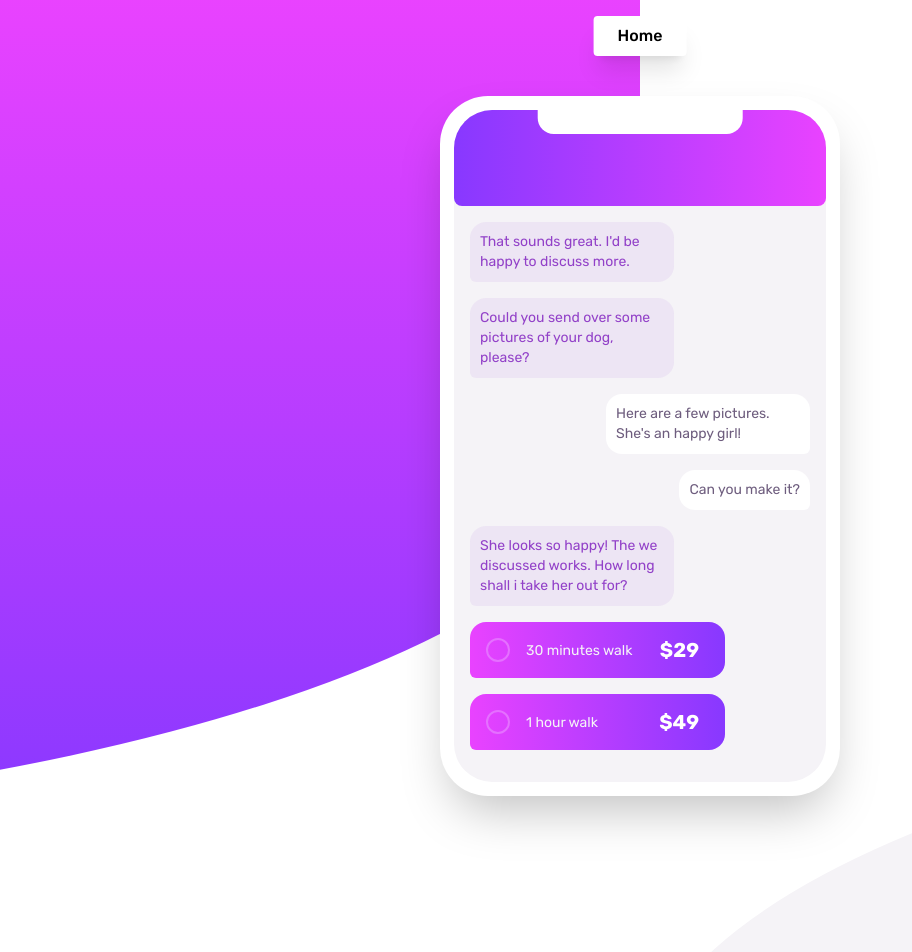
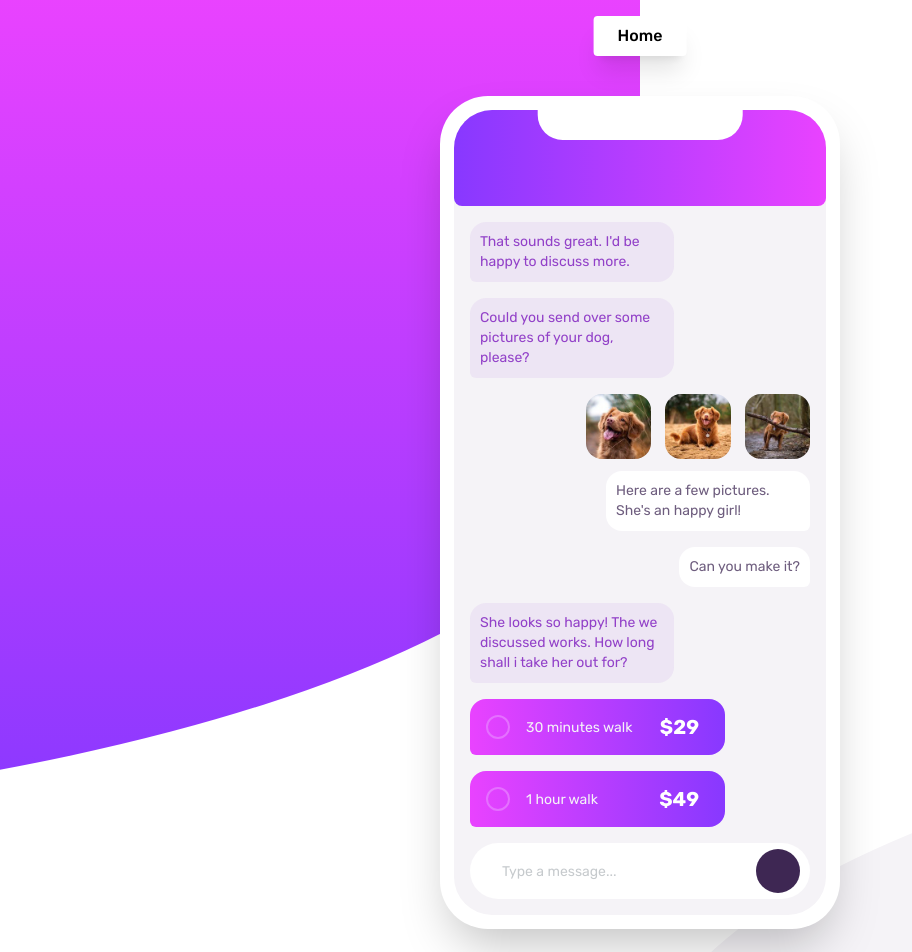
Before and after one commit to john-mirage/frontend-mentor, a Next.js app: page /chatapp in a window 1280 px wide. Shown: the top 952 px of the page, without its empty margins (0-912 px from the left). Built offline with nearby package versions, Linux system fonts and the light colour scheme.

Commit message:
feat(chatapp): add appinput and apppictures

```diff
--- /dev/null
+++ b/src/components/chatapp/AppInput.js
@@ -0,0 +1,52 @@
+import styled from "styled-components";
+
+const Container = styled.div`
+    position: relative;
+    width: 100%;
+    height: 5.6rem;
+    background-color: ${props => props.theme.secondaryWhite};
+    border-radius: 2.8rem;
+    overflow: hidden;
+`;
+
+const TextInput = styled.input`
+    display: block;
+    width: 100%;
+    height: 100%;
+    border: none;
+    outline: none;
+    padding-left: 3.2rem;
+    padding-right: 6.4rem;
+    font-family: "Rubik", sans-serif;
+    font-size: 1.4rem;
+    font-weight: 400;
+    color: ${props => props.theme.textDesaturatedDarkViolet};
+
+    &::placeholder {
+        color: ${props => props.theme.textGrayishBlue};
+    }
+`;
+
+const Button = styled.button`
+    position: absolute;
+    top: 50%;
+    right: 1rem;
+    transform: translateY(-50%);
+    width: 4.4rem;
+    height: 4.4rem;
+    border-radius: 50%;
+    background-color: ${props => props.theme.secondaryVeryDarkDesaturatedViolet};
+    outline: none;
+    border: none;
+`;
+
+function AppInput() {
+    return (
+        <Container>
+            <TextInput type="text" placeholder="Type a message..." />
+            <Button />
+        </Container>
+    );
+}
+
+export default AppInput;
--- a/src/components/chatapp/Feed.js
+++ b/src/components/chatapp/Feed.js
@@ -1,4 +1,5 @@
 import styled from "styled-components";
+import Pictures from "@components/chatapp/Pictures";
 import Proposition from "@components/chatapp/Proposition";
 
 const Container = styled.div`
@@ -6,7 +7,7 @@ const Container = styled.div`
     flex-direction: column;
     width: 100%;
     height: auto;
-    padding: 1.6rem;
+    padding-top: 1.6rem;
 `;
 
 const Message = styled.p`
@@ -30,6 +31,7 @@ function Feed() {
         <Container>
             <Message>That sounds great. I'd be happy to discuss more.</Message>
             <Message>Could you send over some pictures of your dog, please?</Message>
+            <Pictures />
             <Message right>Here are a few pictures. She's an happy girl!</Message>
             <Message right>Can you make it?</Message>
             <Message>She looks so happy! The we discussed works. How long shall i take her out for?</Message>
--- a/src/components/chatapp/Phone.js
+++ b/src/components/chatapp/Phone.js
@@ -1,6 +1,7 @@
 import styled from "styled-components";
 import TopAppBar from "@components/chatapp/TopAppBar";
 import Feed from "@components/chatapp/Feed";
+import AppInput from "@components/chatapp/AppInput";
 
 const Case = styled.article`
     position: relative;
@@ -31,10 +32,18 @@ const Gap = styled.div`
     left: 50%;
     transform: translateX(-50%);
     width: 55%;
-    height: 2.4rem;
-    border-bottom-left-radius: 1.6rem;
-    border-bottom-right-radius: 1.6rem;
+    height: 3rem;
+    border-bottom-left-radius: 2.5rem;
+    border-bottom-right-radius: 2.5rem;
     background-color: #fff;
+`;
+
+const Content = styled.div`
+    width: 100%;
+    height: auto;
+    padding-left: 1.6rem;
+    padding-right: 1.6rem;
+    padding-bottom: 1.6rem;
 `;
 
 function Phone() {
@@ -43,7 +52,10 @@ function Phone() {
             <Screen>
                 <Gap />
                 <TopAppBar />
-                <Feed />
+                <Content>
+                    <Feed />
+                    <AppInput />
+                </Content>
             </Screen>
         </Case>
     );
--- /dev/null
+++ b/src/components/chatapp/Pictures.js
@@ -0,0 +1,51 @@
+import Image from "next/image";
+import styled from "styled-components";
+import dogPicture1 from "@assets/chatapp/dog-image-1.jpg";
+import dogPicture2 from "@assets/chatapp/dog-image-2.jpg";
+import dogPicture3 from "@assets/chatapp/dog-image-3.jpg";
+
+const Container = styled.div`
+    display: flex;
+    flex-direction: row;
+    justify-content: flex-end;
+    flex-wrap: wrap;
+    width: 70%;
+    height: auto;
+    margin-left: auto;
+    margin-right: -1.4rem;
+`;
+
+const ImageContainer = styled.div`
+    width: calc((100% / 3) - 1.4rem);
+    margin-right: 1.4rem;
+    margin-bottom: 1.2rem;
+    border-radius: 1.6rem;
+    overflow: hidden;
+`;
+
+function Pictures() {
+    return (
+        <Container>
+            <ImageContainer>
+                <Image
+                    src={dogPicture1}
+                    layout="responsive"
+                />
+            </ImageContainer>
+            <ImageContainer>
+                <Image
+                    src={dogPicture2}
+                    layout="responsive"
+                />
+            </ImageContainer>
+            <ImageContainer>
+                <Image
+                    src={dogPicture3}
+                    layout="responsive"
+                />
+            </ImageContainer>
+        </Container>
+    );
+}
+
+export default Pictures;
```
